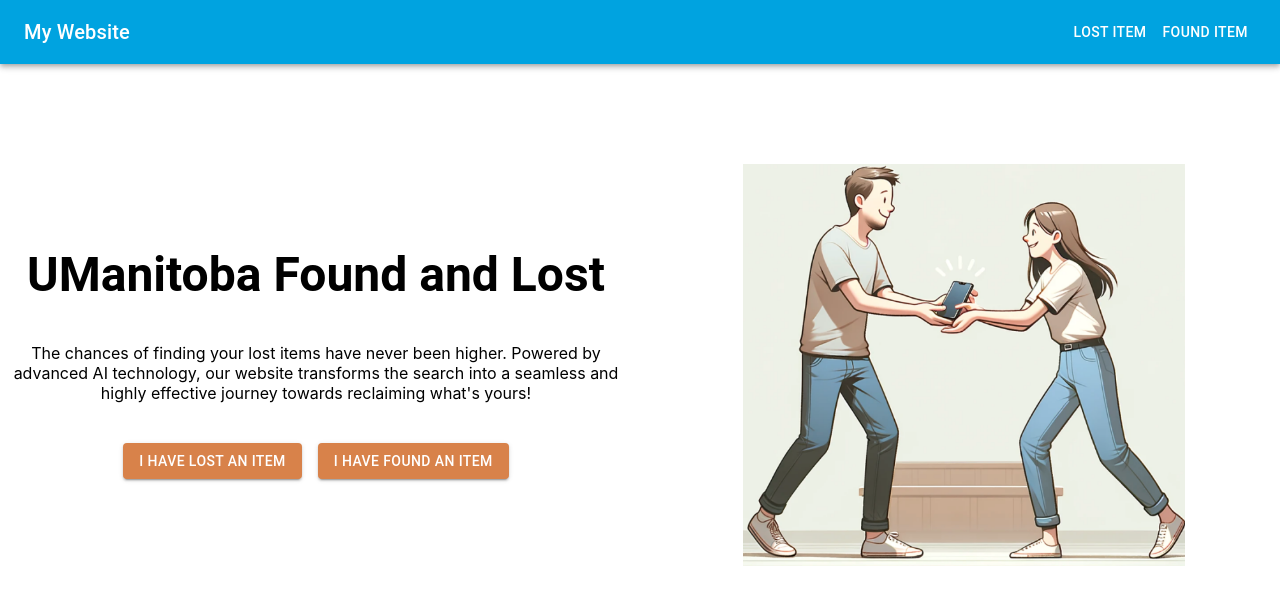
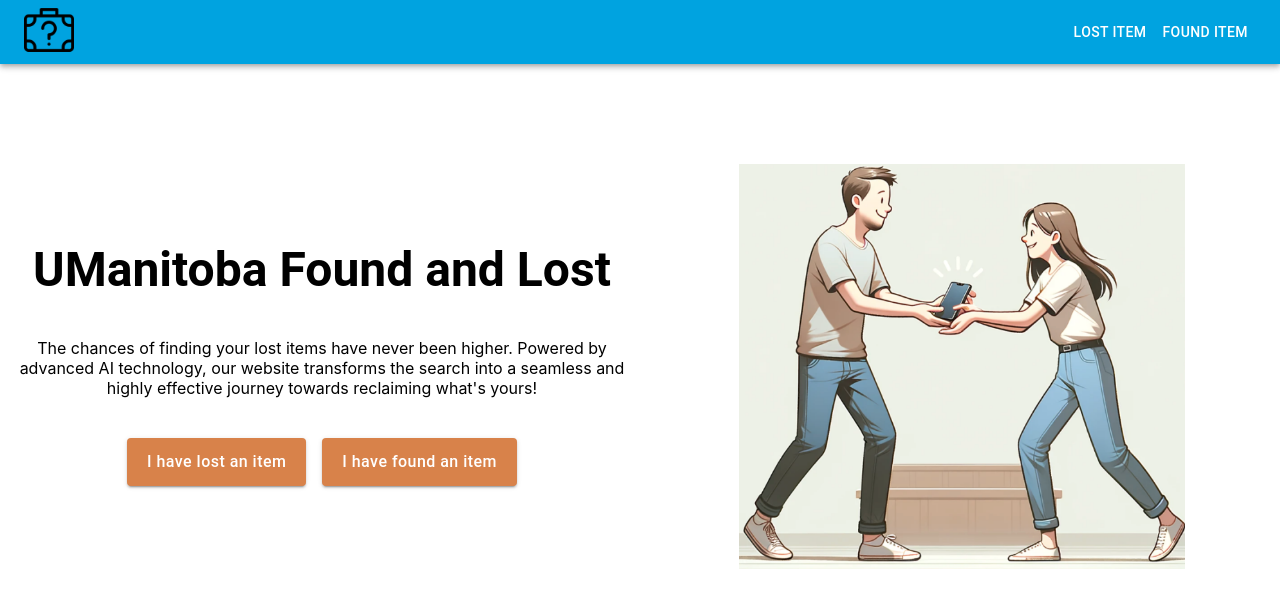
Before and after one commit to OmarEfat/UManitoba-lost-and-found, a React (Create React App) app in the folder frontend/: page / in a window 1280 px wide. Shown: the top 608 px of the page. Built offline with nearby package versions, Linux system fonts and the light colour scheme.

Commit message:
Placeholder logo, change to button on homepage

```diff
--- a/frontend/src/components/NavBar.js
+++ b/frontend/src/components/NavBar.js
@@ -1,15 +1,16 @@
 // NavBar.js
 import React from 'react';
-import { AppBar, Toolbar, Button, Typography } from '@mui/material';
+import { AppBar, Toolbar, Button } from '@mui/material';
 import { Link } from 'react-router-dom';
+import logo from "../images/logo.png";
 
 function NavBar() {
   return (
     <AppBar position="static" sx={{ backgroundColor: '#00A3E0' }}>
       <Toolbar>
-        <Typography variant="h6" component="div" sx={{ flexGrow: 1 }}>
-          My Website
-        </Typography>
+      <Link to="/" style={{ flexGrow: 1 }}>
+          <img src={logo} alt="Logo" style={{ height: '50px' }} />
+        </Link>
         <Button color="inherit" component={Link} to="/lost-item">Lost Item</Button>
         <Button color="inherit" component={Link} to="/found-item">Found Item</Button>
       </Toolbar>
--- a/frontend/src/pages/HomePage.js
+++ b/frontend/src/pages/HomePage.js
@@ -14,7 +14,7 @@
         <NavBar />
       </div>
 
-      <Grid container spacing={2} style={{ textAlign: "center" }}>
+      <Grid container spacing={1} style={{ textAlign: "center" }}>
         <Grid
           item
           xs={12}
@@ -43,7 +43,16 @@
               color="primary"
               component={Link}
               to="/lost-item"
-              style={{ backgroundColor: "#D8824A", margin: "8px" }}
+              sx={{
+                backgroundColor: "#D8824A",
+                margin: "8px",
+                padding: "10px 20px",
+                fontSize: '1rem',
+                textTransform: 'none',
+                '&:hover': {
+                  backgroundColor: "#cc6a36"
+                }
+              }}
             >
               I have lost an item
             </Button>
@@ -52,7 +61,16 @@
               color="primary"
               component={Link}
               to="/found-item"
-              style={{ backgroundColor: "#D8824A", margin: "8px" }}
+              sx={{
+                backgroundColor: "#D8824A",
+                margin: "8px",
+                padding: "10px 20px",
+                fontSize: '1rem',
+                textTransform: 'none',
+                '&:hover': {
+                  backgroundColor: "#cc6a36"
+                }
+              }}
             >
               I have found an item
             </Button>
```
Also changed, not shown: frontend/src/images/logo.png (added).
